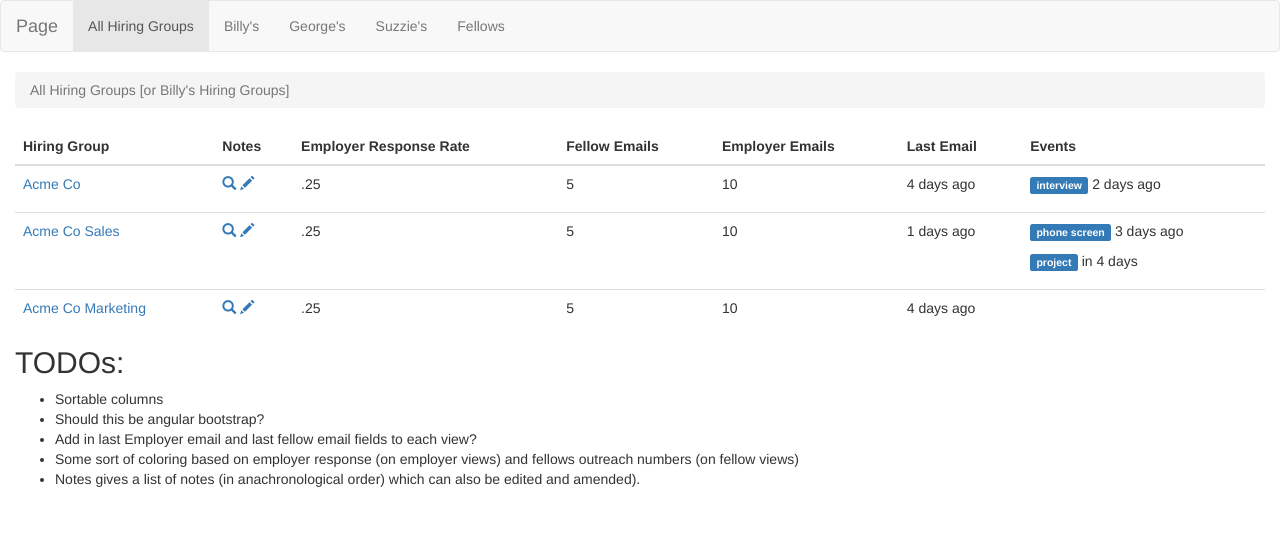
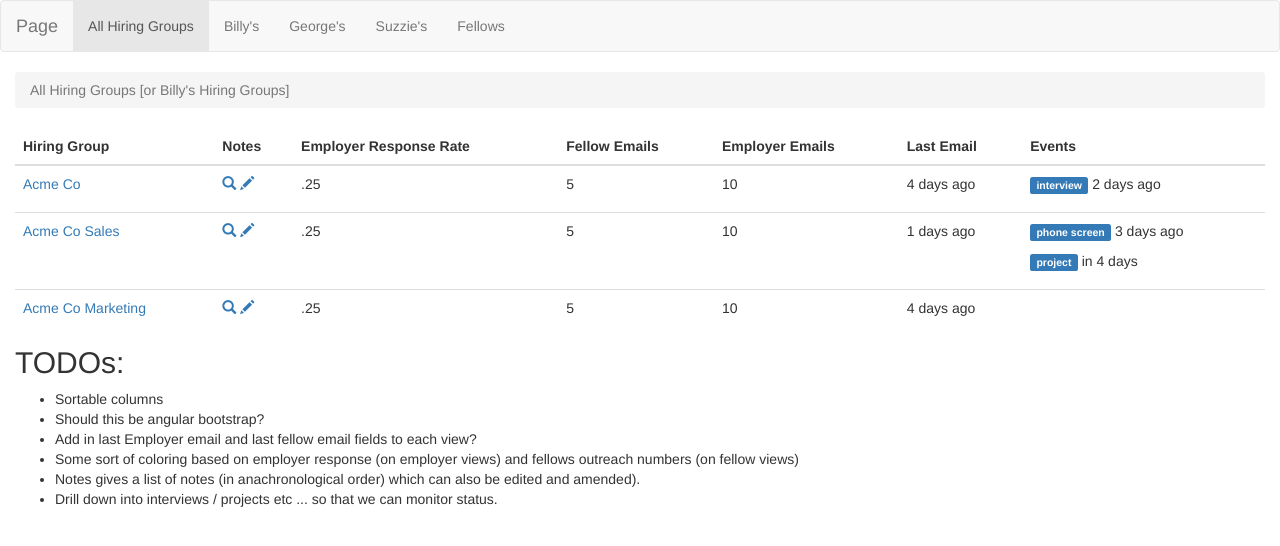
Before and after one commit to tianhuil/static-demo, a plain HTML site: page index.html in a window 1280 px wide. Drawn offline with nearby package versions, Linux system fonts and the light colour scheme.

Commit message:
index.html

```diff
--- a/index.html
+++ b/index.html
@@ -347,6 +347,7 @@
 						<li>Add in last Employer email and last fellow email fields to each view?</li>
 						<li>Some sort of coloring based on employer response (on employer views) and fellows outreach numbers (on fellow views)</li>
 						<li>Notes gives a list of notes (in anachronological order) which can also be edited and amended).</li>
+						<li>Drill down into interviews / projects etc ... so that we can monitor status.</li>
 					</ul>
 				</div>
 			</div>
```
